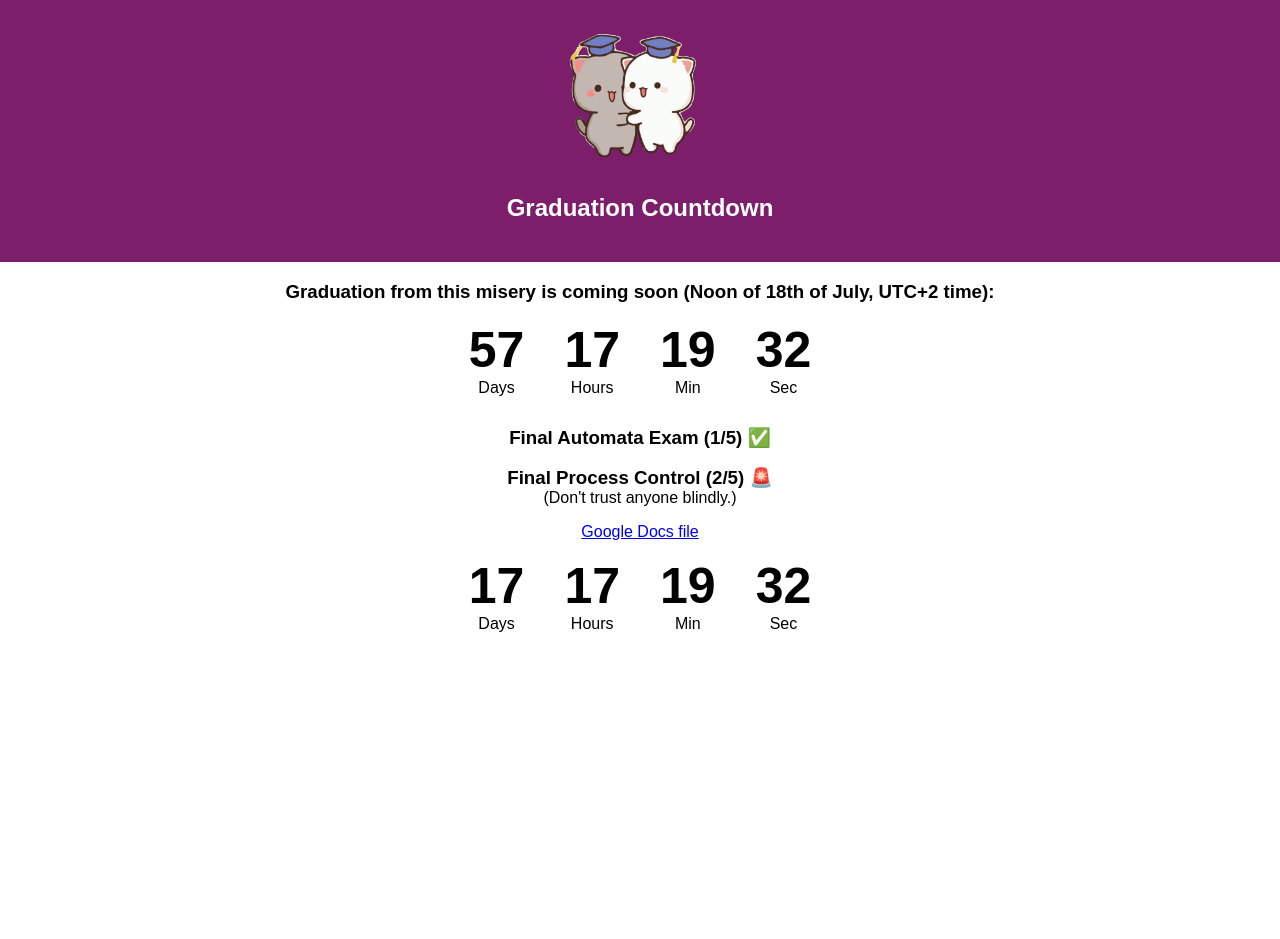
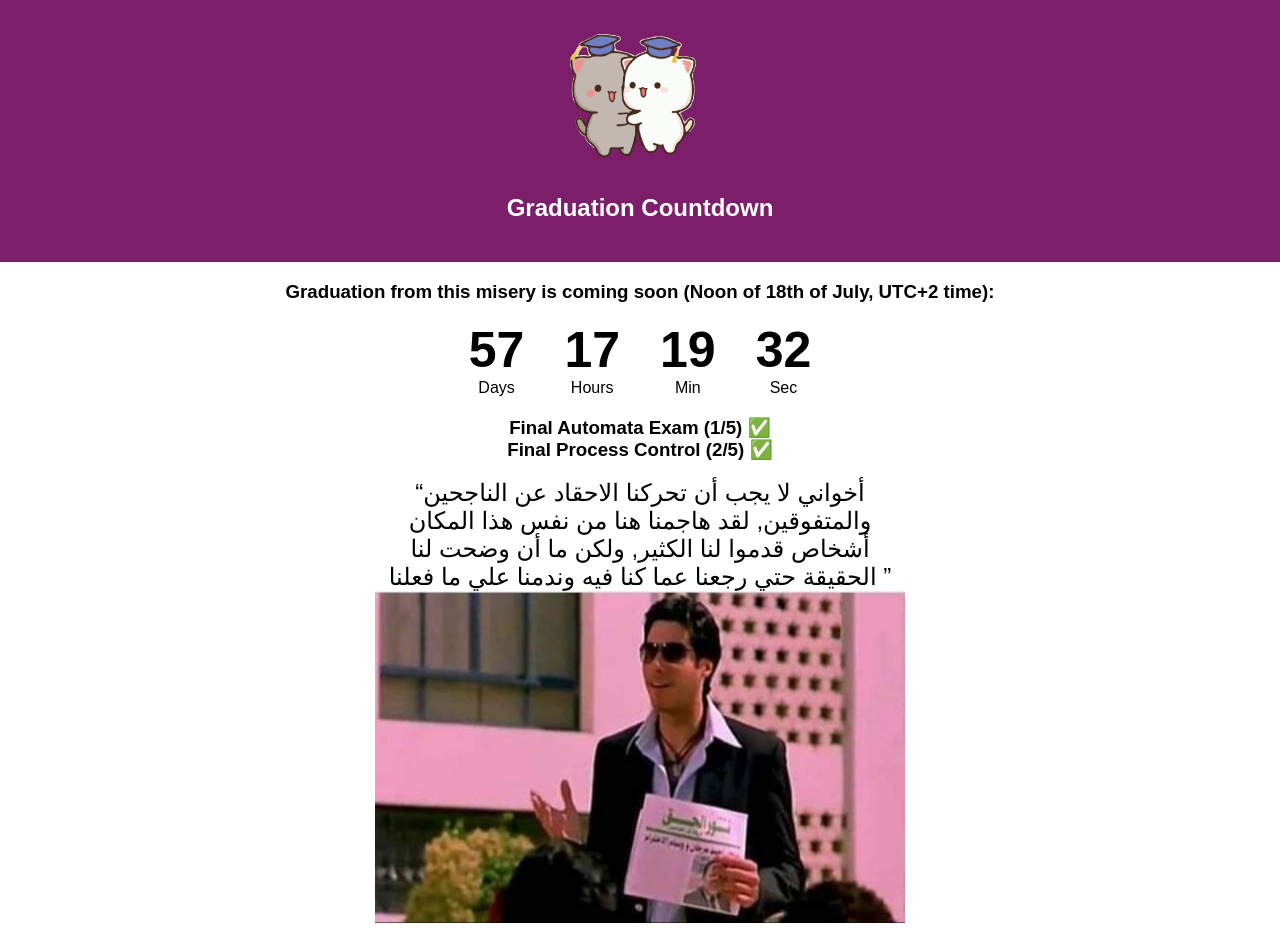
Before and after one commit to geekahmed/Graduation-Countdown, a React (Create React App) app: page / in a window 1280 px wide. Shown: the top 939 px of the page. Built offline with nearby package versions, Linux system fonts and the light colour scheme.

Commit message:
add morgan class and adjust fiber optics exam timer

```diff
--- a/src/App.js
+++ b/src/App.js
@@ -1,6 +1,7 @@
 import React, { Component } from "react";
 import Countdown from "./Countdown.js";
 import logo from "./images/logo.gif";
+import image from "./images/image.jpg"
 import ReactPlayer from "react-player";
 import Footer from "./components/Footer.js";
 class App extends Component {
@@ -26,17 +27,23 @@ class App extends Component {
           <Countdown date={`${year}-07-18T16:00:00`} />
           <div>
             <h3 className="textPrimary">Final Automata Exam (1/5) ✅</h3>
+            <h3 className="textPrimary">Final Process Control (2/5) ✅</h3>
             <br />
+            <div className="apologyToMorgan">
+            <q>أخواني لا يجب أن تحركنا الاحقاد عن الناجحين والمتفوقين, لقد هاجمنا هنا من نفس هذا المكان أشخاص قدموا لنا الكثير, ولكن ما أن وضحت لنا الحقيقة حتي رجعنا عما كنا فيه وندمنا علي ما فعلنا </q>
+            <img src={image} className="responsive" height="330" width="530" alt="أخواتي لقد تسرعنا"></img>
+            </div>
           </div>
           <div>
-            <h3 className="textPrimary">Final Process Control  (2/5) 🚨</h3>
-            <p className="textPrimary">(Don't trust anyone blindly.)</p>
-            <p><a href="https://docs.google.com/document/d/1oozQDvqqd2nSV1G8gac3YCmkwzSRQj9ROlGc-CKS7qI/edit" target="_blank">Google Docs file</a></p>
-            <Countdown date={`${year}-06-08T16:00:00`} />
+            <br/>
+            <h3 className="textPrimary">Final Fiber optics  (3/5) 🚨</h3>
+            <p className="textPrimary">(There is no caption today)</p>
+            <p><a href="https://docs.google.com/document/d/1WMYfu7o1qrcTtvB9FYu6CFG3q9RG8K_2Eniut__Ec_E/edit?usp=sharing" target="_blank">Google Docs file</a></p>
+            <Countdown date={`${year}-06-12T16:00:00`} />
           </div>
         </div>
         <div className="player">
-          <ReactPlayer controls={true} url="https://www.youtube.com/watch?v=5qap5aO4i9A" playing={true} />
+          <ReactPlayer controls={true} url="https://www.youtube.com/watch?v=5qap5aO4i9A" playing={false} />
         </div>
         <Footer />
       </div>
--- a/src/index.css
+++ b/src/index.css
@@ -36,7 +36,6 @@ body {
 }
 
 .Countdown {
-  margin: 10px auto;
   padding-bottom: 20px;
 }
 
@@ -96,3 +95,31 @@ body {
 .newSubject{
   display: none;
 }
+.apologyToMorgan{
+  display: flex;
+  flex-direction: column;
+  justify-content: center;
+  align-items: center;
+  margin: auto;
+  max-width: 530px;
+  max-height: 600px;
+  font-size:x-large;
+
+}
+
+.responsive {
+  width: 100%;
+  height: auto;
+}
+/* .container{
+  margin-top: 20px;
+  background-image:
+  linear-gradient(
+    rgba(19, 19, 19, 0.5),
+    rgba(27, 27, 27, 0.5)
+  ),
+  url(./images/CSE_Class_of_2022.jpg);
+  color: white;
+  background-position: center;
+  background-size: cover;
+} */
```
Also changed, not shown: src/images/image.jpg (added).
